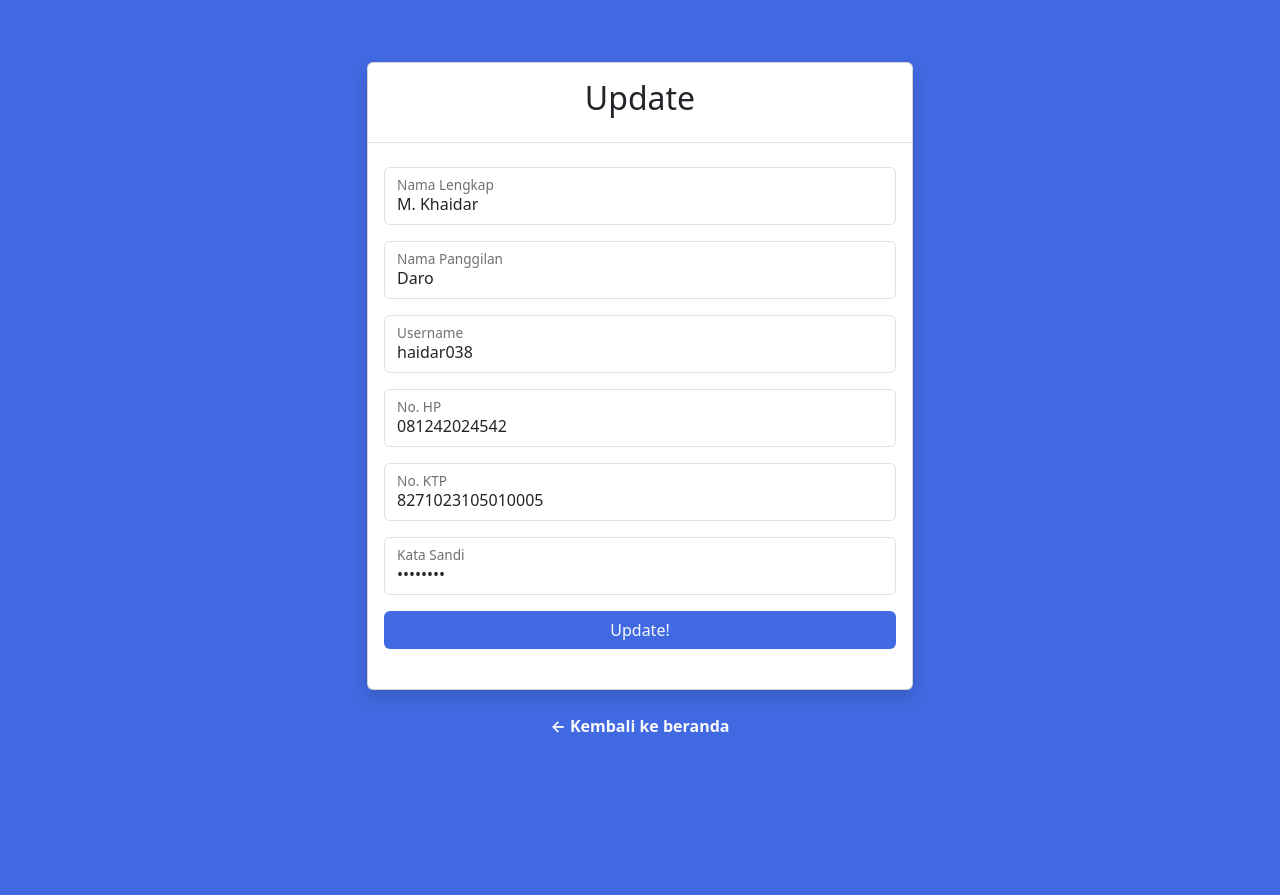
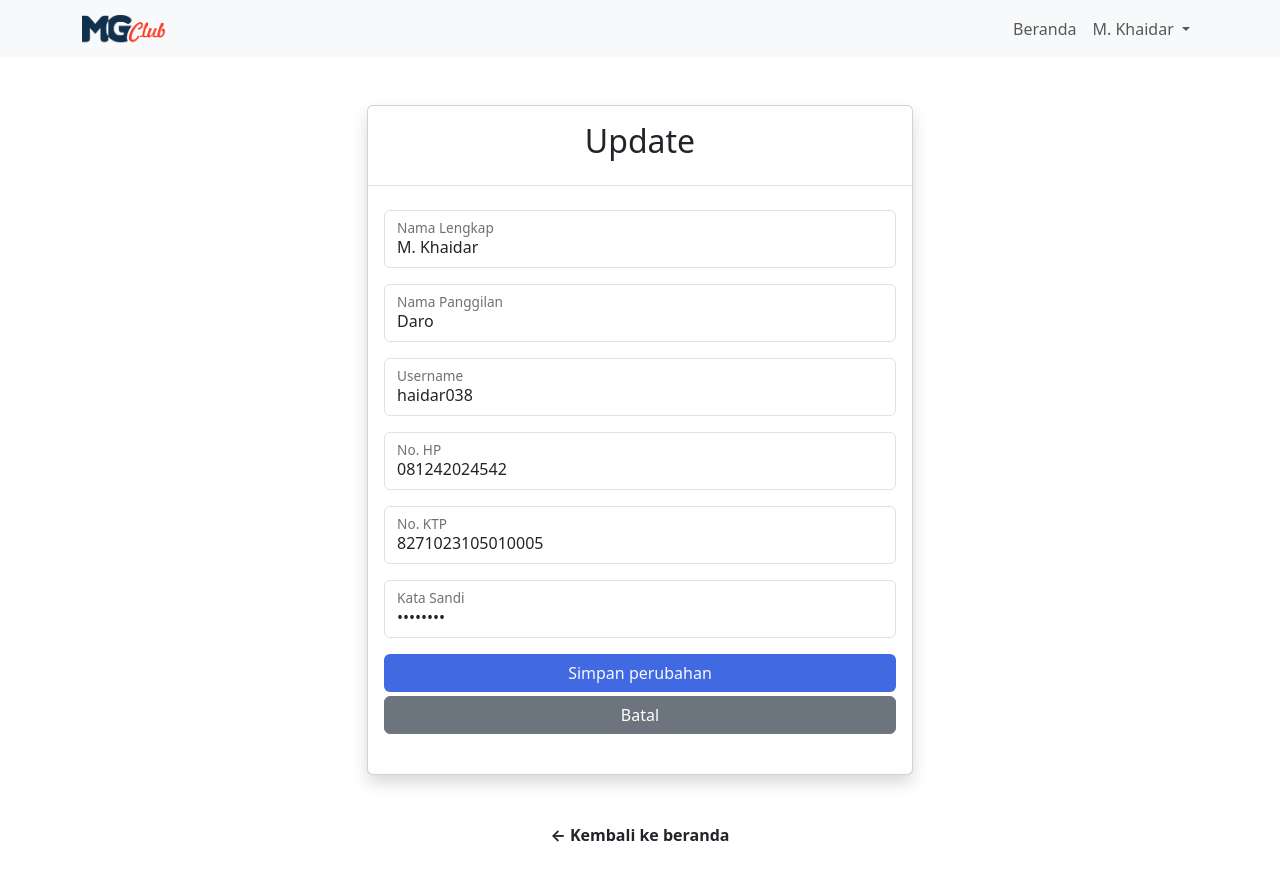
Before and after one commit to haidar038/mgclub, a Flask app: page /update_user_data/1 in a window 1280 px wide. Before the commit the page ends 733 px from the top, so only its background shows below. Run offline with Flask 3, Linux system fonts and the light colour scheme; a user stored in the database is signed in.

Commit message:
Changes to be committed: 	modified:   instance/users.db 	modified:   main.py 	new file:   static/Logo MG Club.webp 	new file:   static/favicon/android-chrome-192x192.png 	new file:   static/favicon/android-chrome-512x512.png 	new file:   static/favicon/apple-touch-icon.png 	new file:   static/favicon/browserconfig.xml 	new file:   static/favicon/favicon-16x16.png 	new file:   static/favicon/favicon-32x32.png 	new file:   static/favicon/favicon.ico 	new file:   static/favicon/mstile-150x150.png 	new file:   static/favicon/safari-pinned-tab.svg 	new file:   static/favicon/site.webmanifest 	modified:   templates/base.html 	modified:   templates/index.html 	new file:   templates/profil.html 	modified:   templates/update.html

```diff
--- a/main.py
+++ b/main.py
@@ -1,6 +1,7 @@
 from flask import Flask, render_template, request, redirect, flash, session
 from flask_login import current_user, login_user, logout_user, LoginManager, UserMixin
 from flask_sqlalchemy import SQLAlchemy
+from flask_qrcode import QRcode
 import random, string
 
 app = Flask(__name__)
@@ -8,6 +9,7 @@ app.config['SQLALCHEMY_DATABASE_URI'] = 'sqlite:///users.db'
 app.config['SECRET_KEY'] = 'mg.club'
 
 db = SQLAlchemy(app)
+qrcode = QRcode(app)
 
 class User(db.Model, UserMixin):
     id = db.Column(db.Integer, primary_key=True)
@@ -64,6 +66,14 @@ def index():
     if current_user.is_authenticated:
         user = current_user
         return render_template('index.html', user=user)
+    else:
+        return redirect('/login')
+
+@app.route("/profil")
+def profil():
+    if current_user.is_authenticated:
+        user = current_user
+        return render_template('profil.html', user=user)
     else:
         return redirect('/login')
 
--- a/templates/base.html
+++ b/templates/base.html
@@ -1,20 +1,49 @@
 <!DOCTYPE html>
 <html lang="en">
+    <head>
+        <meta charset="UTF-8" />
+        <meta name="viewport" content="width=device-width, initial-scale=1.0" />
+        <title>MG Club</title>
+        <link href="https://cdn.jsdelivr.net/npm/bootstrap@5.3.0/dist/css/bootstrap.min.css" rel="stylesheet" integrity="sha384-9ndCyUaIbzAi2FUVXJi0CjmCapSmO7SnpJef0486qhLnuZ2cdeRhO02iuK6FUUVM" crossorigin="anonymous" />
+        <script src="https://cdn.jsdelivr.net/npm/bootstrap@5.3.0/dist/js/bootstrap.bundle.min.js" integrity="sha384-geWF76RCwLtnZ8qwWowPQNguL3RmwHVBC9FhGdlKrxdiJJigb/j/68SIy3Te4Bkz" crossorigin="anonymous"></script>
+        <link rel="stylesheet" href="{{ url_for('static', filename='style.css') }}" />
 
-<head>
-    <meta charset="UTF-8">
-    <meta name="viewport" content="width=device-width, initial-scale=1.0">
-    <title>MG Club</title>
-    <link href="https://cdn.jsdelivr.net/npm/bootstrap@5.3.0/dist/css/bootstrap.min.css" rel="stylesheet"
-        integrity="sha384-9ndCyUaIbzAi2FUVXJi0CjmCapSmO7SnpJef0486qhLnuZ2cdeRhO02iuK6FUUVM" crossorigin="anonymous">
-    <script src="https://cdn.jsdelivr.net/npm/bootstrap@5.3.0/dist/js/bootstrap.bundle.min.js"
-        integrity="sha384-geWF76RCwLtnZ8qwWowPQNguL3RmwHVBC9FhGdlKrxdiJJigb/j/68SIy3Te4Bkz"
-        crossorigin="anonymous"></script>
-    <link rel="stylesheet" href="{{ url_for('static', filename='style.css') }}">
-</head>
-
-{% block body %}
-
-{% endblock body %}
-
+        <!-- Favicon -->
+        <link rel="apple-touch-icon" sizes="180x180" href="{{ url_for('static', filename='favicon/apple-touch-icon.png' ) }}" />
+        <link rel="icon" type="image/png" sizes="32x32" href="{{ url_for('static', filename='favicon/favicon-32x32.png' ) }}" />
+        <link rel="icon" type="image/png" sizes="16x16" href="{{ url_for('static', filename='favicon/favicon-16x16.png' ) }}" />
+        <link rel="manifest" href="{{ url_for('static', filename='favicon/site.webmanifest' ) }}" />
+        <link rel="mask-icon" href="{{ url_for('static', filename='favicon/safari-pinned-tab.svg' ) }}" color="#5bbad5" />
+        <meta name="msapplication-TileColor" content="#da532c" />
+        <meta name="theme-color" content="#ffffff" />
+    </head>
+    {% if current_user.is_authenticated %}
+    <nav class="navbar navbar-expand-lg bg-body-tertiary">
+        <div class="container">
+            <a class="navbar-brand" href="{{ url_for('index') }}"><img src="{{ url_for('static', filename='Logo MG Club.webp' ) }}" alt="" width="85px" /></a>
+            <button class="navbar-toggler" type="button" data-bs-toggle="collapse" data-bs-target="#navbarSupportedContent" aria-controls="navbarSupportedContent" aria-expanded="false" aria-label="Toggle navigation">
+                <span class="navbar-toggler-icon"></span>
+            </button>
+            <div class="collapse navbar-collapse" id="navbarSupportedContent">
+                <ul class="navbar-nav ms-auto mb-2 mb-lg-0">
+                    <li class="nav-item">
+                        {% if page=="home" %}
+                        <a class="nav-link active" aria-current="page" href="{{ url_for('index') }}">Beranda</a>
+                        {% else %}
+                        <a class="nav-link" aria-current="page" href="{{ url_for('index') }}">Beranda</a>
+                        {% endif %}
+                    </li>
+                    <li class="nav-item dropdown">
+                        <a class="nav-link dropdown-toggle" href="#" role="button" data-bs-toggle="dropdown" aria-expanded="false">{{ current_user.nama }} </a>
+                        <ul class="dropdown-menu">
+                            <li><a class="dropdown-item" href="{{ url_for('profil') }}">Profil</a></li>
+                            <li><hr class="dropdown-divider" /></li>
+                            <li><a class="dropdown-item" href="{{ url_for('logout') }}">Keluar</a></li>
+                        </ul>
+                    </li>
+                </ul>
+            </div>
+        </div>
+    </nav>
+    {% endif %} {% block body %} {% endblock body %}
 </html>
--- a/templates/update.html
+++ b/templates/update.html
@@ -1,11 +1,11 @@
 {% extends 'base.html' %} {% block body %}
 
-<body class="main-bg h-100">
+<body class="h-100">
     <!-- Login Form -->
     <div class="container h-100">
         <div class="row justify-content-center align-items-center h-100">
             <div class="col-lg-4 col-md-6 col-sm-6 col-xl-6">
-                <div class="card shadow mb-4">
+                <div class="card shadow my-5">
                     <div class="card-title text-center border-bottom">
                         <h2 class="p-3">Update</h2>
                     </div>
@@ -41,13 +41,16 @@
                                 <input type="password" value="{{user_data.sandi}}" class="form-control" name="sandi" id="sandi" placeholder="Kata Sandi" />
                                 <label for="sandi">Kata Sandi</label>
                             </div>
+                            <div class="d-grid mb-1">
+                                <button type="submit" class="btn text-light main-bg">Simpan perubahan</button>
+                            </div>
                             <div class="d-grid mb-4">
-                                <button type="submit" class="btn text-light main-bg">Update!</button>
+                                <a href="{{ url_for('profil' ) }}" class="btn btn-secondary">Batal</a>
                             </div>
                         </form>
                     </div>
                 </div>
-                <a href="{{ url_for('index') }}" class="nav-link link-light fw-bold text-center link-underline-opacity-100">&larr; Kembali ke beranda</a>
+                <a href="{{ url_for('index') }}" class="nav-link fw-bold text-center link-underline-opacity-100 mb-5">&larr; Kembali ke beranda</a>
             </div>
         </div>
     </div>
```
Also changed, not shown: static/favicon/browserconfig.xml (added, +9 -0 lines), templates/index.html (+1 -6 lines), templates/profil.html (added, +60 -0 lines), instance/users.db, static/Logo MG Club.webp (added), static/favicon/android-chrome-192x192.png (added), static/favicon/android-chrome-512x512.png (added), static/favicon/apple-touch-icon.png (added), static/favicon/favicon-16x16.png (added), static/favicon/favicon-32x32.png (added), static/favicon/favicon.ico (added), static/favicon/mstile-150x150.png (added), static/favicon/safari-pinned-tab.svg (added), static/favicon/site.webmanifest (added).
